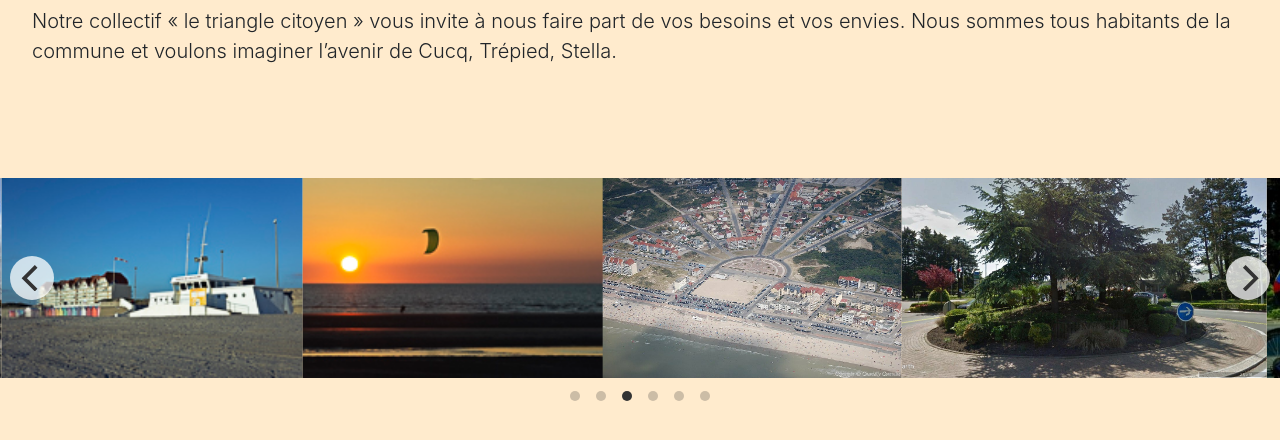
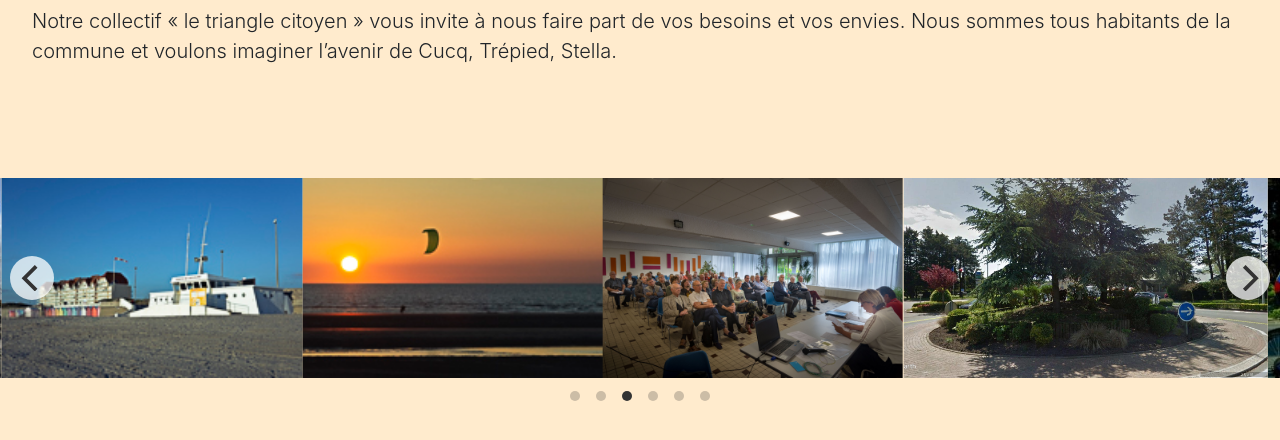
Before and after one commit to TPasseleu/stage, a PHP site: page / in a window 1280 px wide. Shown: the part 313-753 px from the top of the page. Run offline with PHP 8.4, Linux system fonts and the light colour scheme; some libraries are stand-ins or nearby versions.

Commit message:
Photos by BS

```diff
--- a/contact.php
+++ b/contact.php
@@ -14,7 +14,7 @@ include './include/navbar.php';
     <h2 class="display-4 text-center">Notre organisation</h2>
     <div class="row d-flex justify-content-center">
         <div class="card m-3" style="width: 22rem;">
-            <img class="card-img-top" src="img/Christelle.jpg" alt="Card image cap">
+            <img class="card-img-top" src="./img/ImgWebChris-1159.jpg" alt="Card image cap">
             <div class="card-body">
                 <h4 class="card-title">Christelle Deharbe</h4>
                 <h5 class="card-title">Présidente du GTNSM</h5>
--- a/index.php
+++ b/index.php
@@ -15,7 +15,7 @@ include './include/navbar.php';
     <div class="gallery-cell"><img src="./img/img2.jpg" alt="Avatar"></div>
     <div class="gallery-cell"><img src="./img/ImgWeb-3056.jpg" alt="Avatar"></div>
     <div class="gallery-cell"><img src="./img/ImgWeb-3087.jpg" alt="Avatar"></div>
-    <div class="gallery-cell"><img src="img/Stella.jpg" alt="Avatar"></div>
+    <div class="gallery-cell"><img src="./img/GTNSM-AG2018-2319-2.jpg" alt="Avatar"></div>
     <div class="gallery-cell"><img src="./img/cucq.jpg" alt="Avatar"></div>
 </div>
 
```
Also changed, not shown: img/GTNSM-AG2018-2319-2.jpg (added), img/ImgWebChris-1159.jpg (added), img/PlageSoir--3050.jpg (added).
